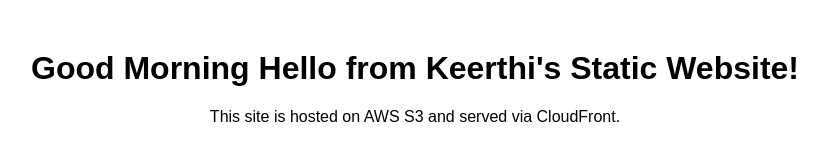
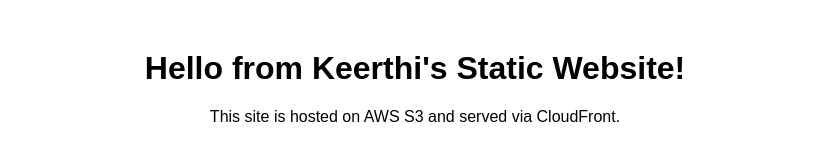
Before and after one commit to K102eethi/Project-27, a plain HTML site: page index.html in a window 1280 px wide. Shown: the whole page, without its empty margins (225-1052 px from the left). Drawn offline with Linux system fonts and the light colour scheme.

Commit message:
Update index.html

```diff
--- a/index.html
+++ b/index.html
@@ -12,7 +12,7 @@
   </style>
 </head>
 <body>
-  <h1>Good Morning Hello from Keerthi's Static Website!</h1>
+  <h1>Hello from Keerthi's Static Website!</h1>
   <p>This site is hosted on AWS S3 and served via CloudFront.</p>
 </body>
 </html>
```
